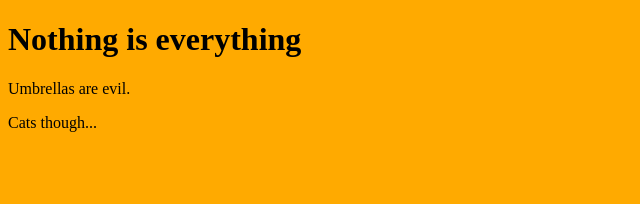
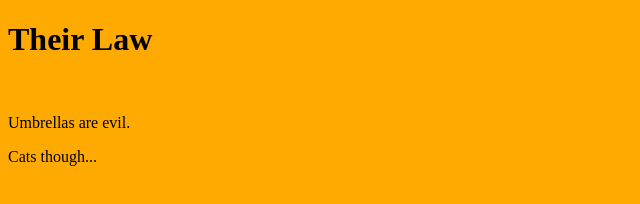
Before and after one commit to Nebular6/laws-webpage, a plain HTML site: page index.html in a window 1280 px wide. Shown: the whole page, without its empty margins (0-640 px from the left). Drawn offline with Linux system fonts and the light colour scheme.

Commit message:
init commit

```diff
--- a/index.html
+++ b/index.html
@@ -8,8 +8,9 @@
     <link rel="stylesheet" href="style.css">
     <script src="script.js"></script>
 </head>
-<body onload="loaded();">
-    <h1>Nothing is everything</h1>
+<body onload="loaded();" on>
+    <h1>Their Law</h1>
+    <img src="" alt="" style="width:200px">
     <p>Umbrellas are evil.</p>
     <p>Cats though...</p>
 </body>
```
